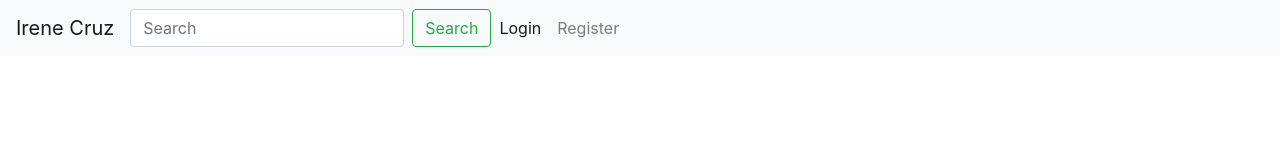
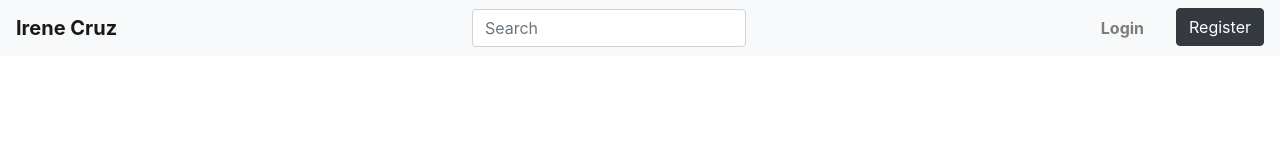
Before and after one commit to irc686/Cruz_bootstrap_exercise, a plain HTML site: page Index.html in a window 1280 px wide. Drawn offline with nearby package versions, Linux system fonts and the light colour scheme.

Commit message:
added font weight. Moved nav bar

```diff
--- a/Index.html
+++ b/Index.html
@@ -9,22 +9,23 @@
 		</head>
 <body>
 	<header>
-		<nav class="navbar navbar-expand-lg navbar-light bg-light">
+		<nav class="navbar navbar-expand-lg navbar-light bg-light font-weight-bold">
   <a class="navbar-brand" href="#">Irene Cruz</a>
   <button class="navbar-toggler" type="button" data-toggle="collapse" data-target="#navbarNavDropdown" aria-controls="navbarNavDropdown" aria-expanded="false" aria-label="Toggle navigation">
     <span class="navbar-toggler-icon"></span>
   </button>
   <div class="collapse navbar-collapse" id="navbarNavDropdown">
-    <form class="form-inline my-2 my-lg-0">
+
+    <form class="form-inline my-2 my-lg-0 mx-auto">
       <input class="form-control mr-sm-2" type="search" placeholder="Search">
-      <button class="btn btn-outline-success my-2 my-sm-0" type="submit">Search</button>
+      <button class="btn btn-outline-success my-2 my-sm-0 sr-only" type="submit">Search</button>
     </form>
     <ul class="navbar-nav">
-      <li class="nav-item active">
-        <a class="nav-link" href="#">Login<span class="sr-only">(current)</span></a>
+      <li class="nav-item mr-4">
+        <a class="nav-link" href="#">Login</a>
       </li>
       <li class="nav-item">
-        <a class="nav-link" href="#">Register</a>
+        <a class="btn btn-dark" href="#">Register</a>
       </li>
 
     </ul>
```
